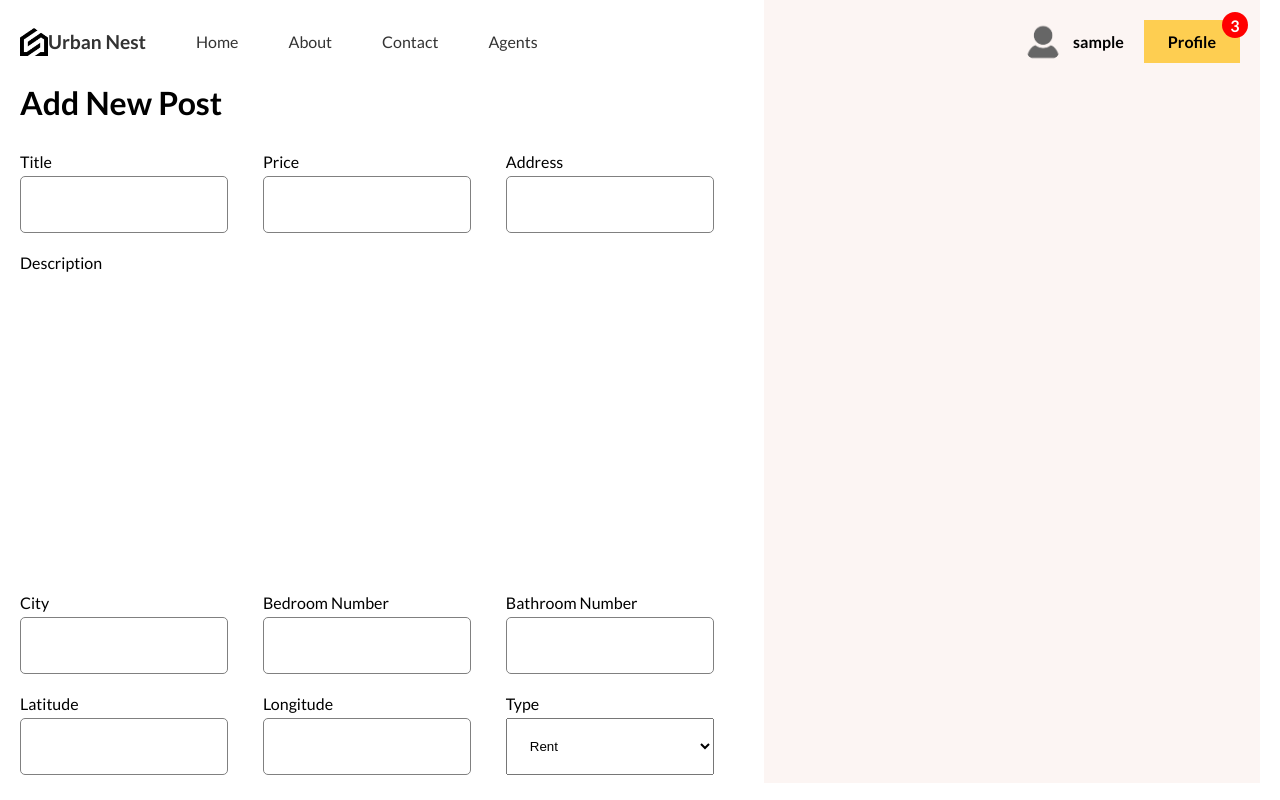
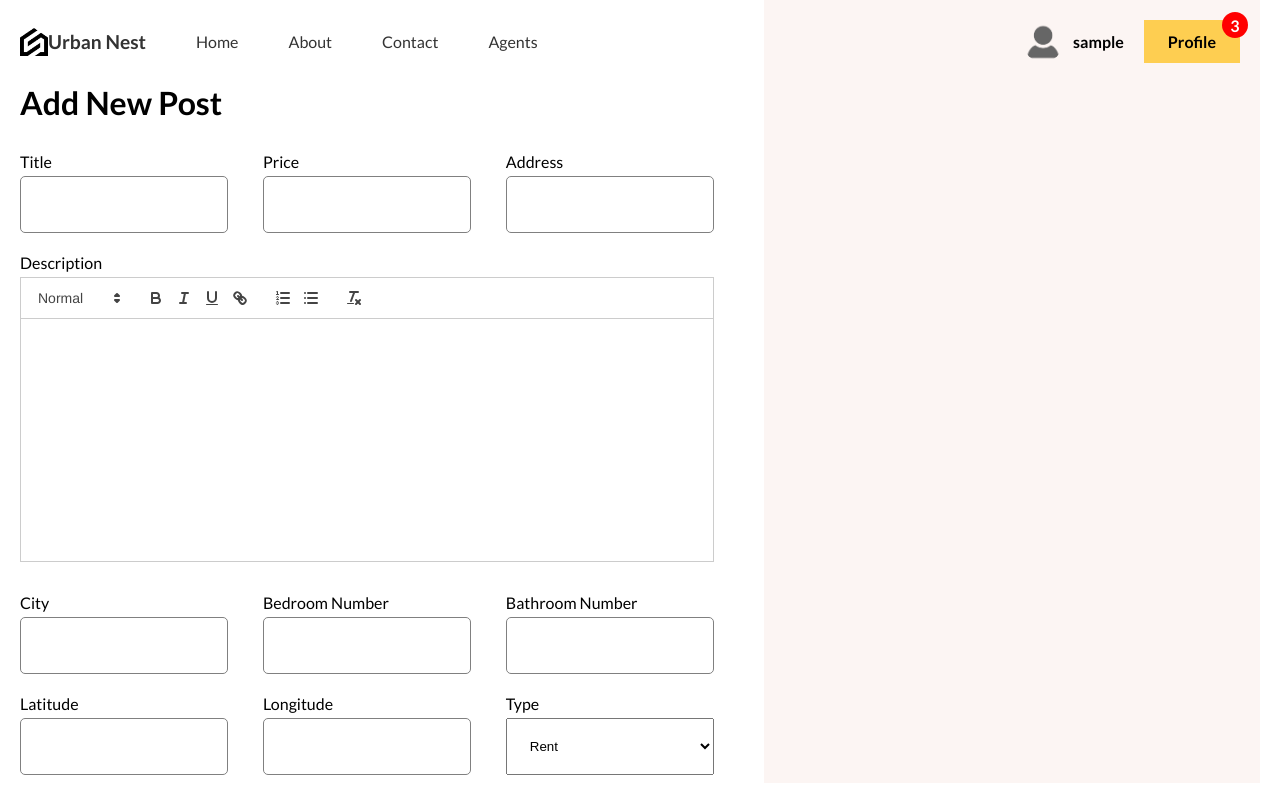
Before and after one commit to shreyansh1410/UrbanNest, a React (Vite) app in the folder client/: page /add in a window 1280 px wide. Shown: the top 800 px of the page. Built offline with nearby package versions, Linux system fonts and the light colour scheme; sample sign-in values are in the browser's storage.

Commit message:
reactQuill text editor

```diff
--- a/client/src/App.jsx
+++ b/client/src/App.jsx
@@ -2,14 +2,14 @@
 import HomePage from "./routes/homePage/HomePage";
 import { createBrowserRouter, RouterProvider } from "react-router-dom";
 import ListPage from "./routes/listPage/ListPage";
-import {Layout} from "./routes/layout/Layout";
-import {RequireAuth} from "./routes/layout/Layout";
+import { Layout } from "./routes/layout/Layout";
+import { RequireAuth } from "./routes/layout/Layout";
 import SinglePage from "./routes/singlePage/SinglePage";
 import Login from "./routes/Login/Login";
 import ProfilePage from "./routes/ProfilePage/ProfilePage";
 import Register from "./routes/Register/Register";
 import ProfileUpdatePage from "./routes/ProfileUpdatePage/ProfileUpdatePage";
-import NewPostPage from "./routes/NewPostPage/NewPostPage"
+import NewPostPage from "./routes/NewPostPage/NewPostPage";
 
 const router = createBrowserRouter([
   {
--- a/client/src/routes/NewPostPage/NewPostPage.jsx
+++ b/client/src/routes/NewPostPage/NewPostPage.jsx
@@ -1,6 +1,10 @@
+import { useState } from "react";
 import "./newPostPage.scss";
+import ReactQuill from "react-quill";
+import "react-quill/dist/quill.snow.css";
 
 function NewPostPage() {
+  const [value, setValue] = useState("");
   return (
     <div className="newPostPage">
       <div className="formContainer">
@@ -11,6 +15,7 @@
               <label htmlFor="title">Title</label>
               <input id="title" name="title" type="text" />
             </div>
+
             <div className="item">
               <label htmlFor="price">Price</label>
               <input id="price" name="price" type="number" />
@@ -21,7 +26,9 @@
             </div>
             <div className="item description">
               <label htmlFor="desc">Description</label>
+              <ReactQuill theme="snow" onChange={setValue} value={value}/>
             </div>
+
             <div className="item">
               <label htmlFor="city">City</label>
               <input id="city" name="city" type="text" />
```
